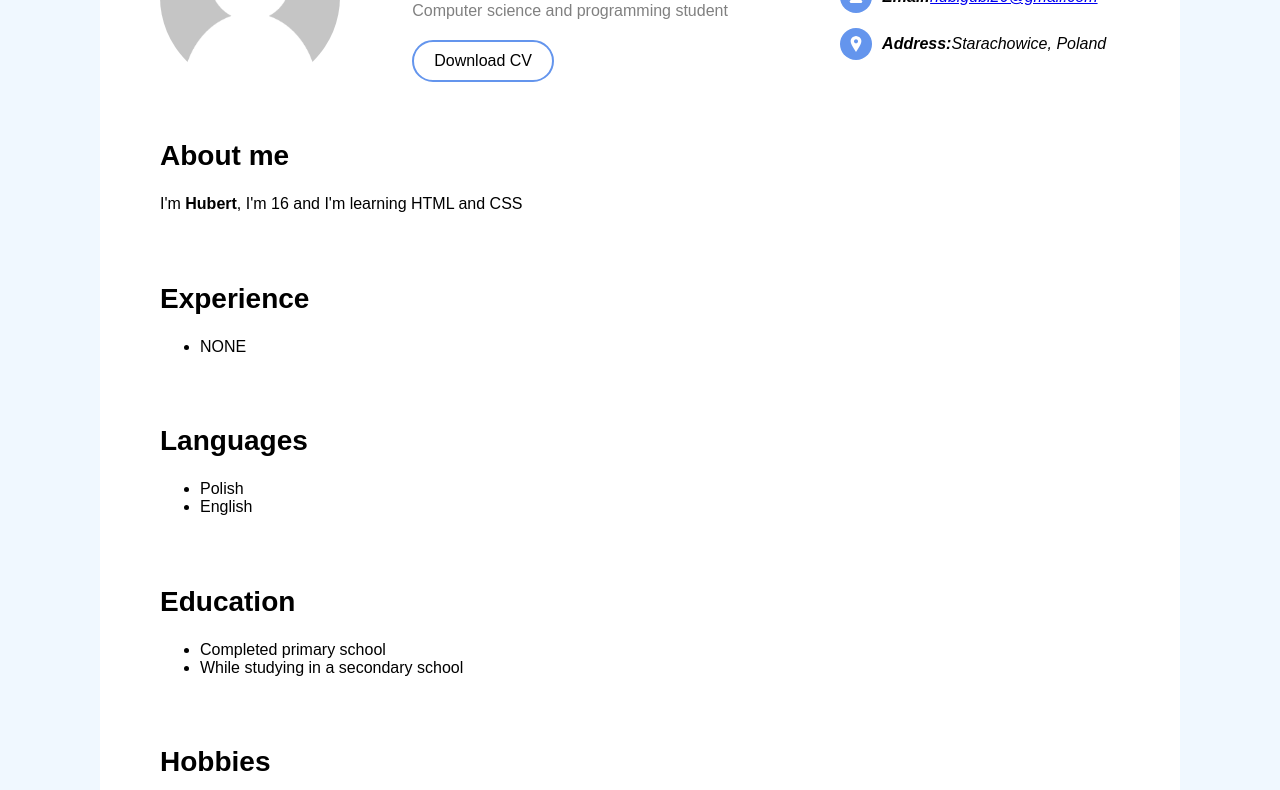
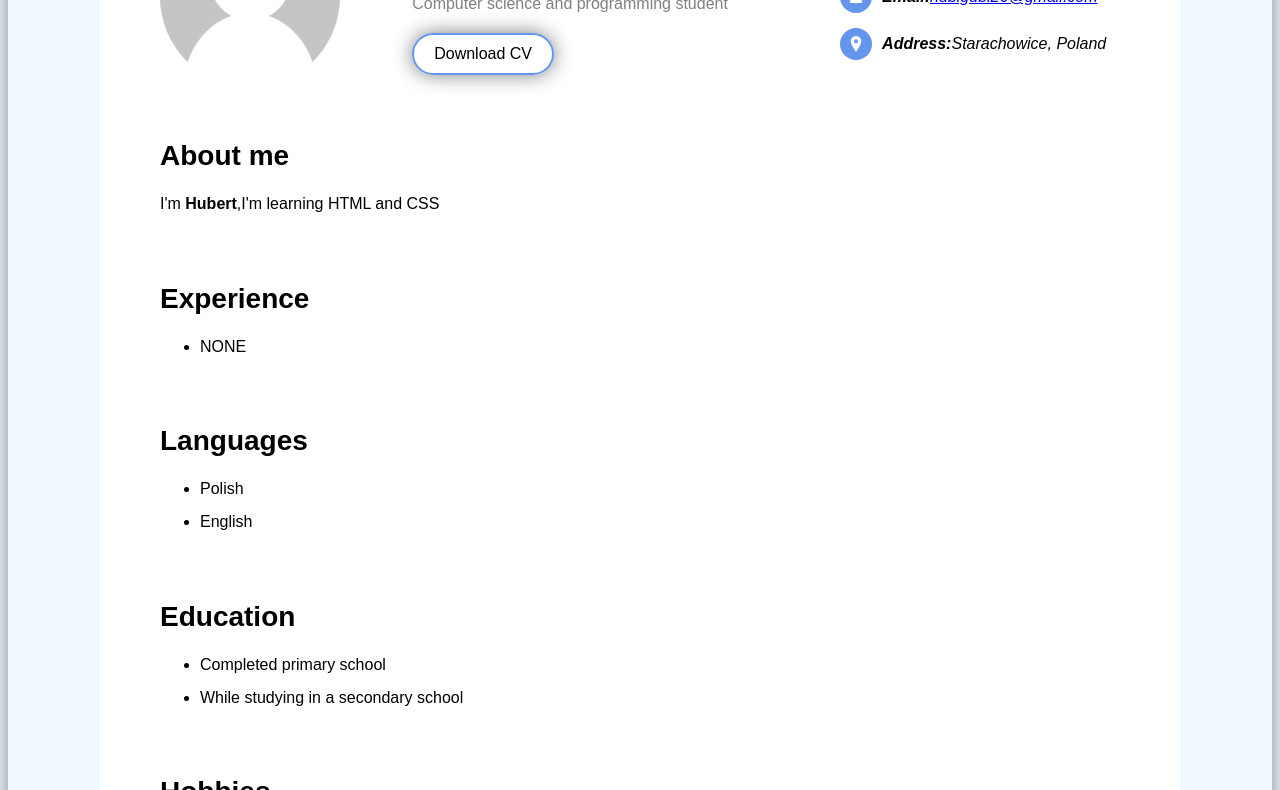
Before and after one commit to zvvcki/CV, a plain HTML site: page index.html in a window 1280 px wide. Shown: the part 201-991 px from the top of the page. Drawn offline with Linux system fonts and the light colour scheme.

Commit message:
Add files via upload

```diff
--- a/index.html
+++ b/index.html
@@ -8,6 +8,7 @@
         <link rel="stylesheet" href="style.css"/>
     </head>
     <body>
+        <div class="kontury">
             <header>
                 <img class="profile-picture circle" src="img/default-avatar.png"/>
                 <div>
@@ -29,7 +30,7 @@
                 <section>
                     <h2>About me</h2>
                     <p>
-                    I'm <b>Hubert</b>, I'm 16 and I'm learning HTML and CSS
+                        I'm <b>Hubert</b>,I'm learning HTML and CSS
                     </p>
                 </section>
                 <section>
@@ -70,5 +71,6 @@
                     </ul>
                 </section>
             </main>
+        </dev>
     </body>
 </html>
--- a/style.css
+++ b/style.css
@@ -11,6 +11,7 @@ h2 {
 
 h1 {
     font-size: 36px;
+    margin-bottom: 10px;
 }
 
 h3 {
@@ -40,7 +41,7 @@ header ul {
     list-style: none;
 }
 
-header li {
+li {
     margin-bottom: 15px;
 }
 
@@ -79,6 +80,9 @@ header li {
     margin-left: 15px;
 }
 
+.kontury {
+    box-shadow: 0 0 20px grey;
+}
 .cv-download-link {
     border: 2px solid cornflowerblue;
     color: black;
@@ -88,6 +92,7 @@ header li {
     margin-top: 20px;
     border-radius: 26px;
     transition: background-color 0.5s;
+    box-shadow: 0 0 20px grey;
 }
 
 .cv-download-link:hover {
```
Lines whose indentation alone changed are shown as unchanged.
